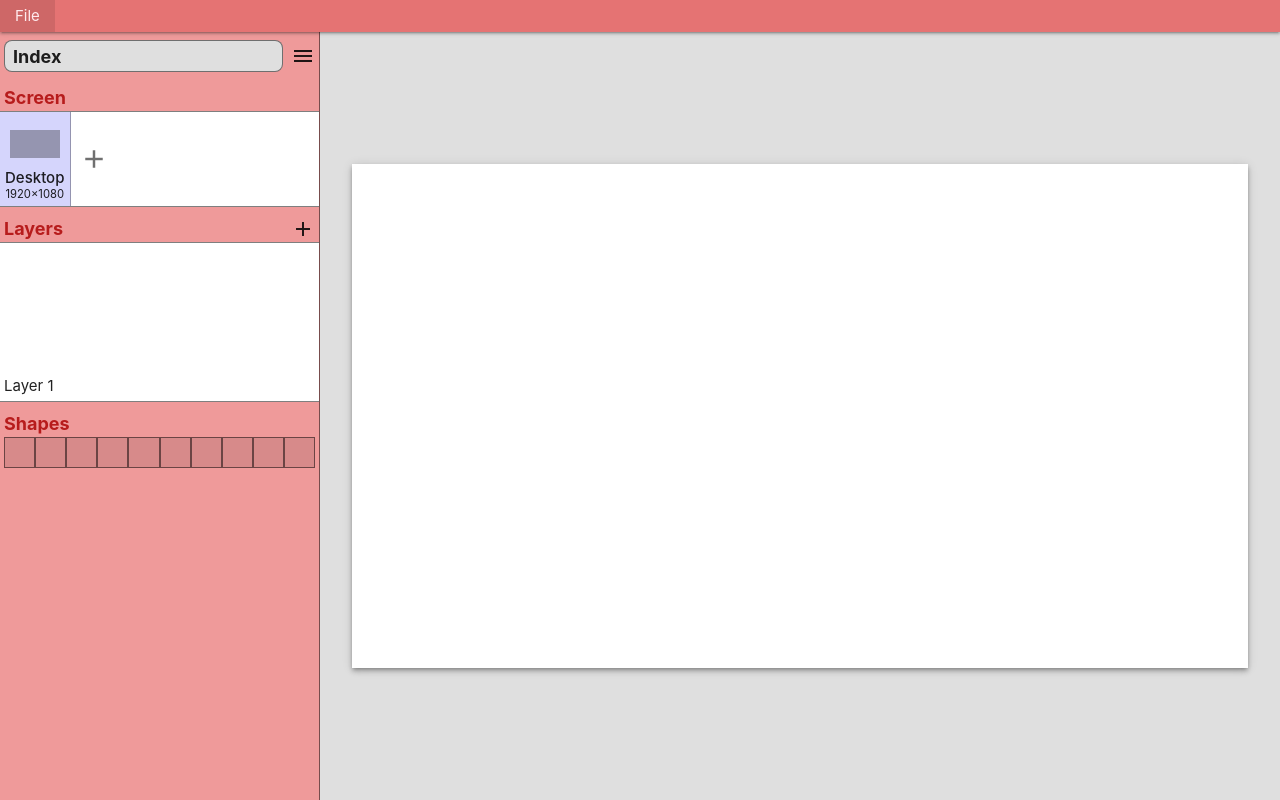
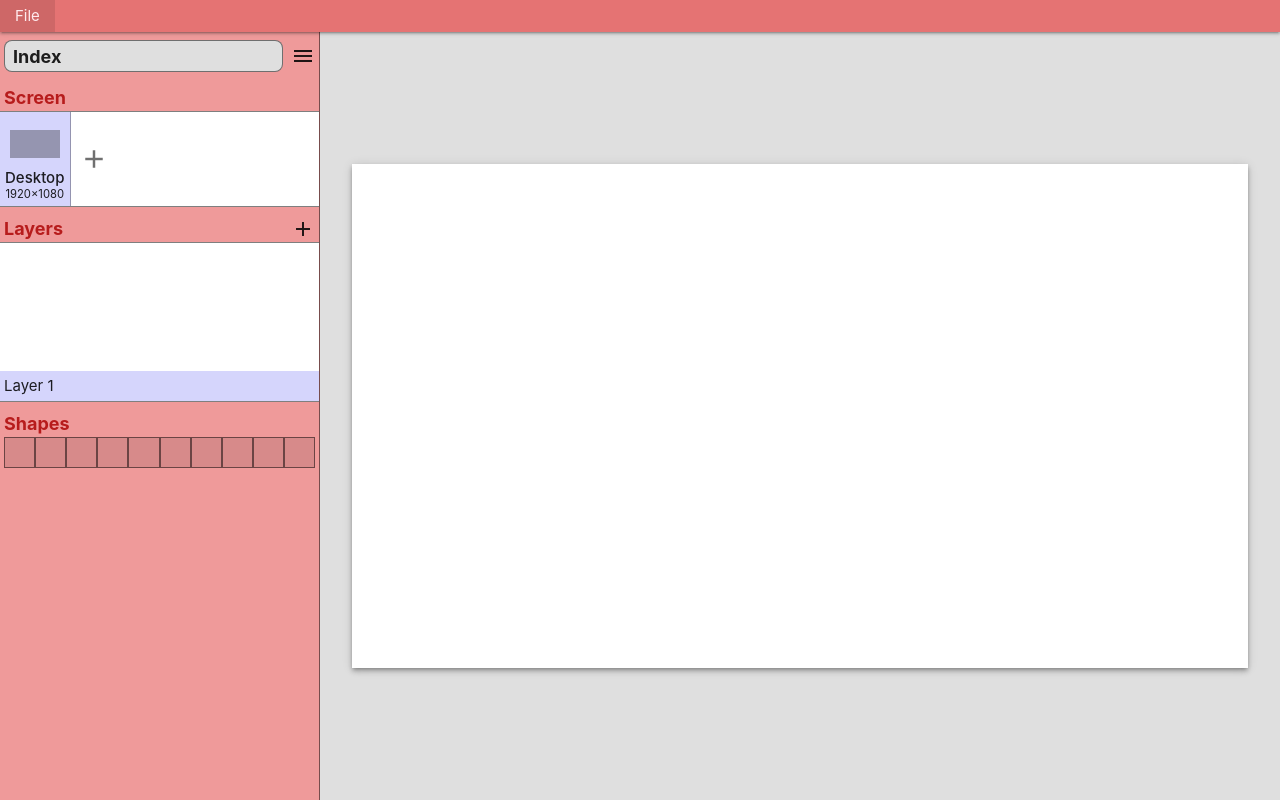
Before and after one commit to ShaneByrne0963/wirefree, a React (Vite) app: page / in a window 1280 px wide. Built offline with nearby package versions, Linux system fonts and the light colour scheme.

Commit message:
Add functionality to select layers

```diff
--- a/src/assets/css/style.css
+++ b/src/assets/css/style.css
@@ -38,6 +38,11 @@ a[role="button"] {
 
 .clickable:not([disabled]) {
     cursor: pointer;
+}
+
+.clickable:not([disabled]).selected,
+.selected .clickable:not([disabled]) {
+    cursor: default;
 }
 
 .invisible {
@@ -260,6 +265,10 @@ input[type="text"]:not(.browser-default) {
 .layer-list-item {
     padding: 4px;
 
+    &.selected {
+        background-color: #D5D5FC;
+    }
+
     &:not(:last-child) {
         border-top: 1px solid rgba(0, 0, 0, 0.2);
     }
--- a/src/components/side-panel/SidePanel.tsx
+++ b/src/components/side-panel/SidePanel.tsx
@@ -28,13 +28,7 @@ function SidePanel() {
       ) {
         layerCount++;
       }
-      dispatch(
-        addLayerToPage({
-          index: pageData.selectedPage,
-          selectedScreen: selectedScreenName,
-          layer: `Layer ${layerCount}`,
-        })
-      );
+      dispatch(addLayerToPage(`Layer ${layerCount}`));
     }
   }
 
--- a/src/components/side-panel/SidePanelSection.tsx
+++ b/src/components/side-panel/SidePanelSection.tsx
@@ -7,6 +7,7 @@ import AddScreenSize from "./AddScreenSize";
 import { useDispatch, useSelector } from "react-redux";
 import { selectScreenSize } from "../../state/screen_size/screenSizeSlice";
 import LayerList from "./layers/LayerList";
+import { updatePageSelectedScreen } from "../../state/page/pageSlice";
 
 ///////// Configuration
 
@@ -105,6 +106,7 @@ function SectionComponent(props: SectionComponentProps) {
                 selected={selectedIndex === index}
                 handler={() => {
                   dispatch(selectScreenSize(index));
+                  dispatch(updatePageSelectedScreen(item.name));
                 }}
               ></ScreenSizeButton>
             );
--- a/src/components/side-panel/layers/LayerList.tsx
+++ b/src/components/side-panel/layers/LayerList.tsx
@@ -14,7 +14,14 @@ function LayerList() {
   return (
     <div id="layer-list">
       {renderLayers.map((layer: string, index: number) => {
-        return <LayerListItem name={layer} key={index}></LayerListItem>;
+        return (
+          <LayerListItem
+            name={layer}
+            key={index}
+            index={index}
+            selected={currentPage.selected === index}
+          ></LayerListItem>
+        );
       })}
     </div>
   );
--- a/src/components/side-panel/layers/LayerListItem.tsx
+++ b/src/components/side-panel/layers/LayerListItem.tsx
@@ -1,9 +1,24 @@
+import { useDispatch } from "react-redux";
+import { selectLayer } from "../../../state/page/pageSlice";
+
 interface LayerListItemProps {
   name: string;
+  index: number;
+  selected: boolean;
 }
 
 function LayerListItem(props: LayerListItemProps) {
-  return <div className="layer-list-item">{props.name}</div>;
+  const dispatch = useDispatch();
+  return (
+    <div className={"layer-list-item" + (props.selected ? " selected" : "")}>
+      <div
+        className="clickable"
+        onClick={() => dispatch(selectLayer(props.index))}
+      >
+        {props.name}
+      </div>
+    </div>
+  );
 }
 
 export default LayerListItem;
--- a/src/state/page/pageSlice.ts
+++ b/src/state/page/pageSlice.ts
@@ -5,12 +5,14 @@ interface PageState {
   screenSizes: string[];
   pages: Page[];
   selectedPage: number;
+  selectedScreen: string;
   dropdown: boolean;
 }
 
 // Every page starts with one layer
 const defaultLayerData = {
-  "layers": ["Layer 1"],
+  "layers": ["Layer 1"], // We also store the layer names in an array to allow for custom ordering
+  "selected": 0,
   "_Layer 1": {}
 }
 
@@ -18,6 +20,7 @@ const initialState:PageState = {
   screenSizes: [defaultScreenSizes[0].name],
   pages: [{name: "Index", data: { [defaultScreenSizes[0].name]: {...defaultLayerData} }}],
   selectedPage: 0,
+  selectedScreen: defaultScreenSizes[0].name,
   dropdown: false
 }
 
@@ -61,12 +64,20 @@ const pageSlice = createSlice({
       for (let page of state.pages) {
         page.data[action.payload] = {...defaultLayerData};
       }
+      state.selectedScreen = action.payload;
     },
-    addLayerToPage(state, action: PayloadAction<{index: number, selectedScreen: string, layer: string}>) {
-      const {index, selectedScreen, layer} = action.payload;
-      let pageData = state.pages[index].data[selectedScreen];
-      pageData.layers.push(layer);
-      pageData[`_${layer}`] = {};
+    updatePageSelectedScreen(state, action: PayloadAction<string>) {
+      state.selectedScreen = action.payload;
+    },
+    addLayerToPage(state, action: PayloadAction<string>) {
+      let pageData = state.pages[state.selectedPage].data[state.selectedScreen];
+      pageData.layers.push(action.payload);
+      pageData[`_${action.payload}`] = {};
+      pageData.selected = pageData.layers.length - 1;
+    },
+    selectLayer(state, action: PayloadAction<number>) {
+      let pageData = state.pages[state.selectedPage].data[state.selectedScreen];
+      pageData.selected = action.payload;
     },
     deletePage(state, action: PayloadAction<number>) {
       state.pages.splice(action.payload, 1);
@@ -87,7 +98,9 @@ export const {
   renamePage,
   duplicatePage,
   addScreenSizeToPages,
+  updatePageSelectedScreen,
   addLayerToPage,
+  selectLayer,
   deletePage
 } = pageSlice.actions;
 export default pageSlice.reducer;
```
